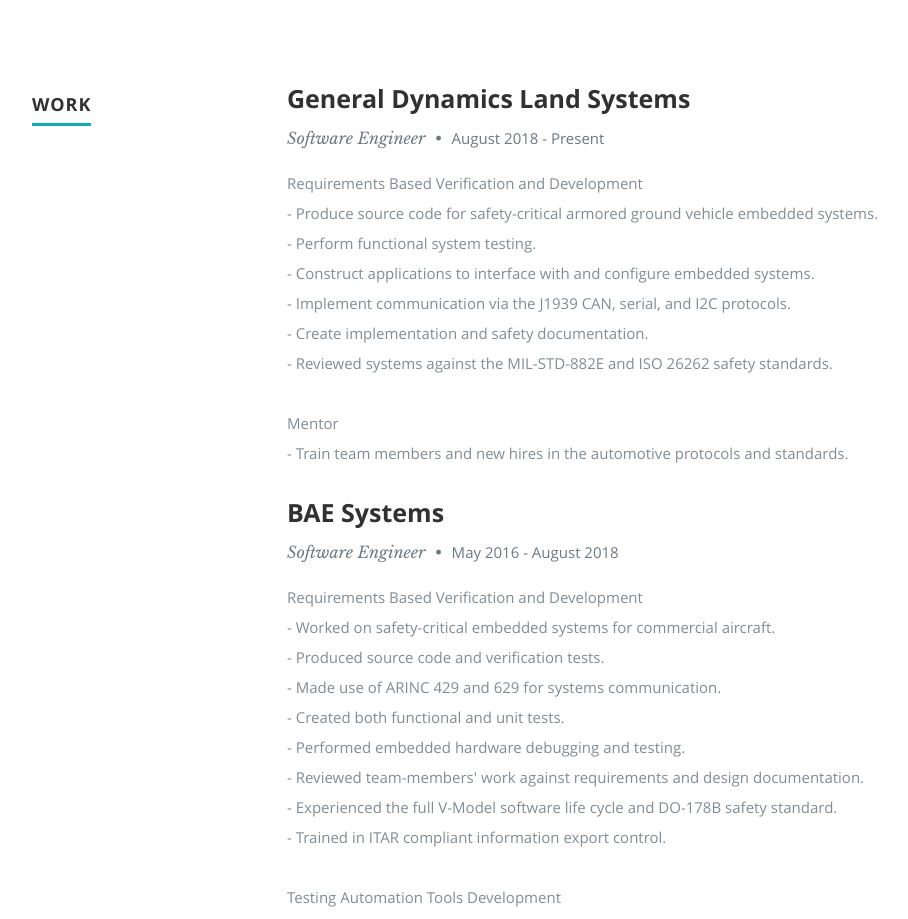
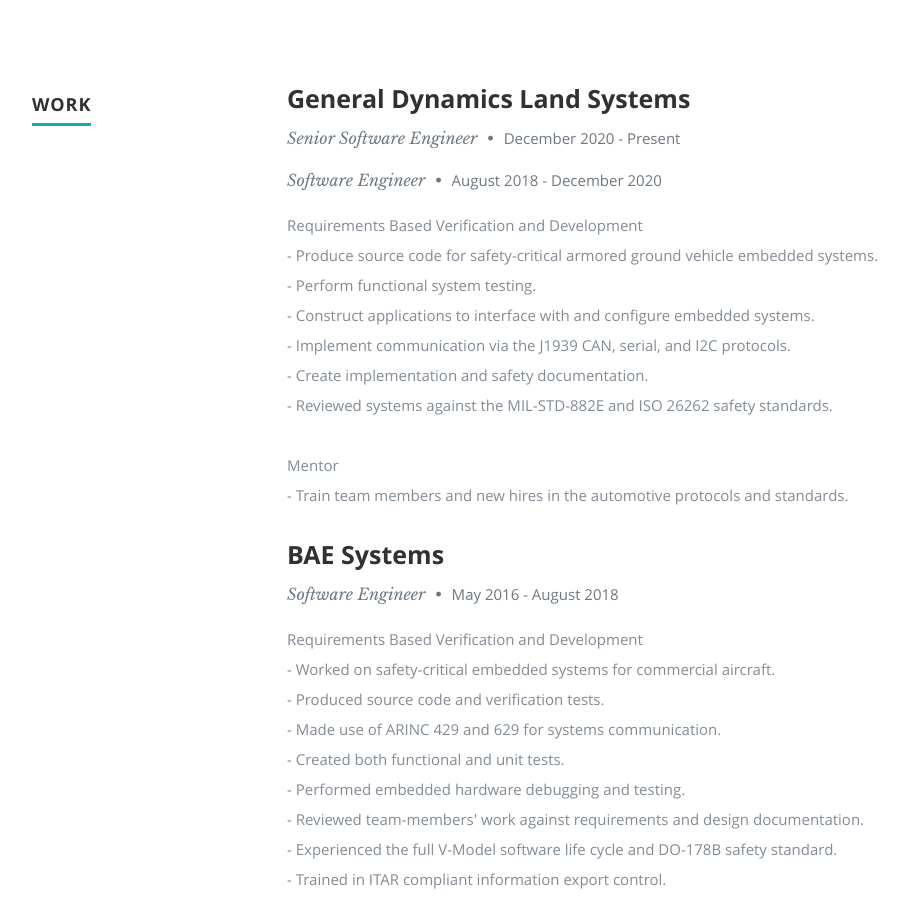
Before and after one commit to AndrewDaws/andrewdaws.github.io, a plain HTML site: page index.html in a window 1280 px wide. Shown: the part 1160-2079 px from the top of the page, without its empty margins (118-1026 px from the left). Drawn offline with nearby package versions, Linux system fonts and the light colour scheme.

Commit message:
Update index.html

```diff
--- a/index.html
+++ b/index.html
@@ -116,7 +116,8 @@
                                              <div class="twelve columns">
 
                                                 <h3>General Dynamics Land Systems</h3>
-                                                <p class="info">Software Engineer <span>&bull;</span> <em class="date">August 2018 - Present</em></p>
+                                                <p class="info">Senior Software Engineer <span>&bull;</span> <em class="date">December 2020 - Present</em></p>
+                                                <p class="info">Software Engineer <span>&bull;</span> <em class="date">August 2018 - December 2020</em></p>
                                                 <p>
                                                    Requirements Based Verification and Development<br>
                                                    - Produce source code for safety-critical armored ground vehicle embedded systems.<br>
```
